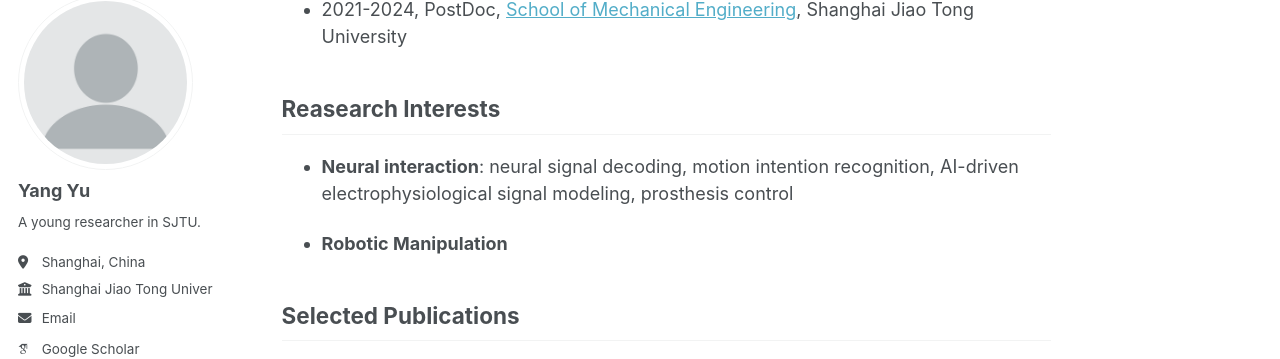
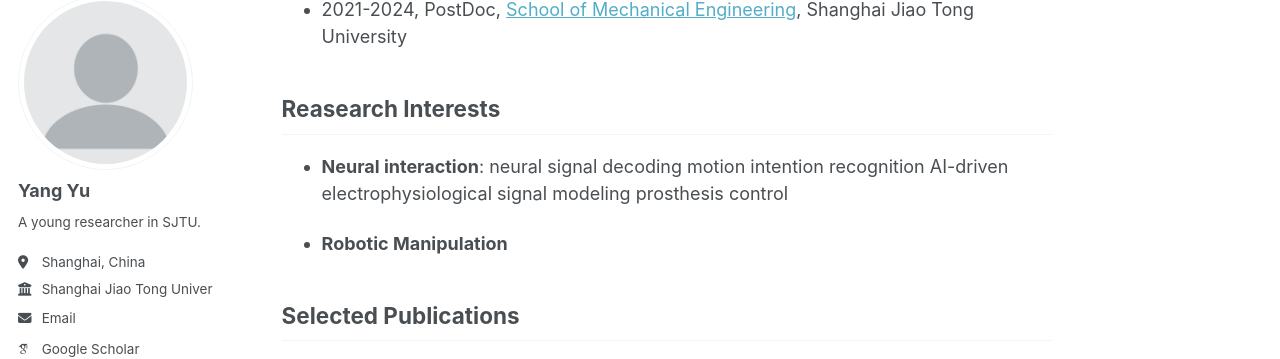
Before and after one commit to Yu-SJTUMRI/Yu-SJTUMRI.github.io, a Jekyll site: the page built from _pages/about.md, in a window 1280 px wide and 900 px high, scrolled down 850 px. Shown: the part 104-463 px from the top of the window. Built offline with Jekyll 4.4.1, drawn with Linux system fonts in a browser that asks for light colours; some web fonts are replaced; a script that is not in the unit is left out.

```diff
--- a/_pages/about.md
+++ b/_pages/about.md
@@ -25,7 +25,10 @@ Reasearch Experience
 Reasearch Interests
 ------
 - **Neural interaction**:
-neural signal decoding, motion intention recognition, AI-driven electrophysiological signal modeling, prosthesis control
+neural signal decoding
+motion intention recognition
+AI-driven electrophysiological signal modeling
+prosthesis control
 
 - **Robotic Manipulation**
 
```
